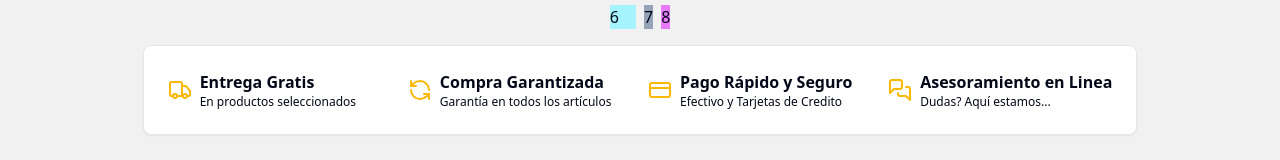
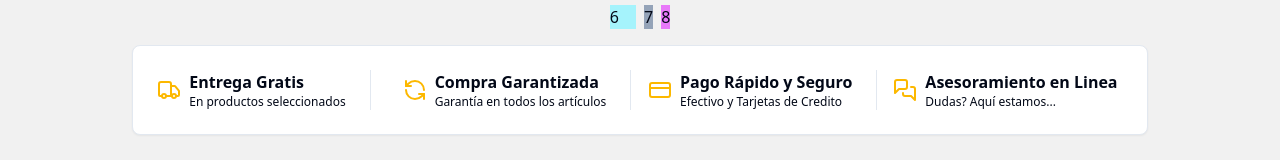
Before and after one commit to MacroHEX/open-nissei, a React (Vite) app: page / in a window 1280 px wide. Shown: the part 215-375 px from the top of the page. Built offline with nearby package versions, Linux system fonts and the light colour scheme; no server answers; the database is empty.

Commit message:
feat: Agregado separador-

```diff
--- a/src/components/cards/InfoCard.tsx
+++ b/src/components/cards/InfoCard.tsx
@@ -1,5 +1,6 @@
 import {Card, CardHeader} from "@/components/ui/card.tsx";
 import {CreditCard, MessagesSquare, RefreshCcw, Truck} from "lucide-react";
+import {Separator} from "@/components/ui/separator.tsx";
 
 export const InfoCard = () => {
   return (
@@ -12,6 +13,7 @@ export const InfoCard = () => {
               <p className='font-bold'>Entrega Gratis</p>
               <p className='text-xs'>En productos seleccionados</p>
             </div>
+            <Separator orientation="vertical" className="ml-4 hidden md:block"/>
           </div>
           <div className='flex items-center gap-2'>
             <RefreshCcw className='w-6 h-6 text-[#fcb800]'/>
@@ -19,6 +21,7 @@ export const InfoCard = () => {
               <p className='font-bold'>Compra Garantizada</p>
               <p className='text-xs'>Garantía en todos los artículos</p>
             </div>
+            <Separator orientation="vertical" className="ml-4 hidden md:block"/>
           </div>
           <div className='flex items-center gap-2'>
             <CreditCard className='w-6 h-6 text-[#fcb800]'/>
@@ -26,6 +29,7 @@ export const InfoCard = () => {
               <p className='font-bold'>Pago Rápido y Seguro</p>
               <p className='text-xs'>Efectivo y Tarjetas de Credito</p>
             </div>
+            <Separator orientation="vertical" className="ml-4 hidden md:block"/>
           </div>
           <div className='flex items-center gap-2'>
             <MessagesSquare className='w-6 h-6 text-[#fcb800]'/>
```
